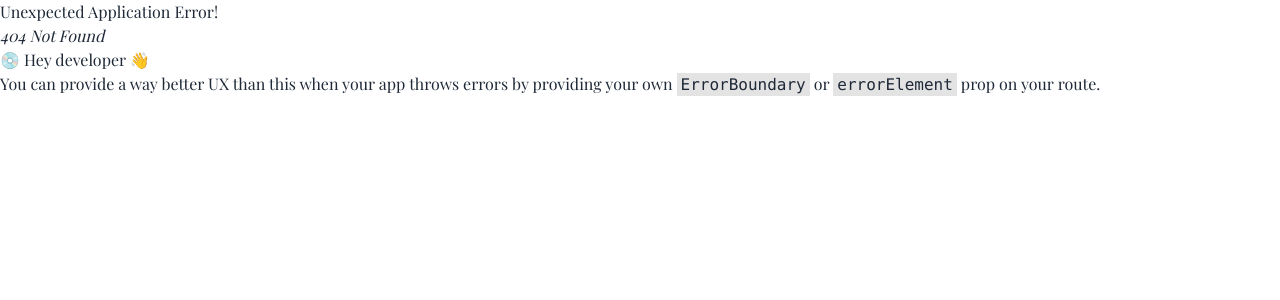
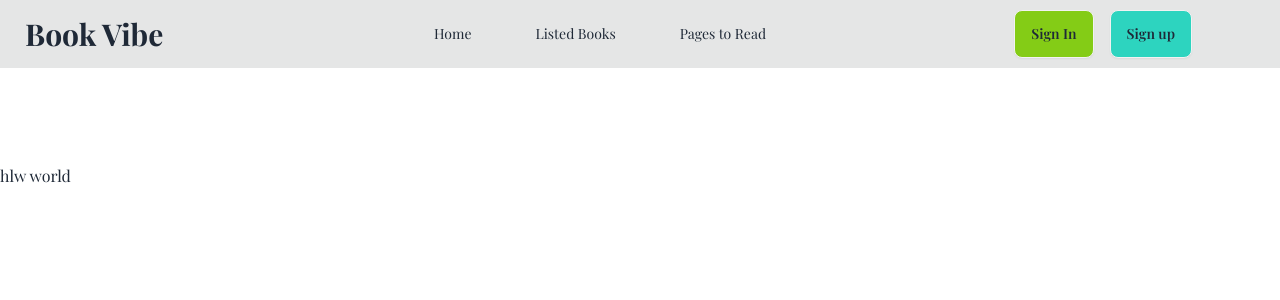
Before and after one commit to Abusayem99133/my-books-library, a React (Vite) app: page /Listed in a window 1280 px wide. Before the commit this address had no page. Shown: the top 300 px of the page. Built offline with nearby package versions, Linux system fonts and the light colour scheme; a web font is replaced by a local one.

Commit message:
banner section and book card section add to ui section

```diff
--- a/src/Components/Routes/Navbar.jsx
+++ b/src/Components/Routes/Navbar.jsx
@@ -1,4 +1,4 @@
-import { Link, NavLink } from "react-router-dom";
+import { Link } from "react-router-dom";
 
 const Navbar = () => {
   return (
@@ -26,10 +26,10 @@ const Navbar = () => {
             className="menu menu-sm dropdown-content mt-3 z-[1] p-2 shadow bg-base-100 rounded-box w-52"
           >
             <li>
-              <Link>Home</Link>
+              <Link to="/">Home</Link>
             </li>
             <li>
-              <Link>Listed Books</Link>
+              <Link to="/listed">Listed Books</Link>
             </li>
             <li>
               <Link>Pages to Read</Link>
@@ -41,10 +41,10 @@ const Navbar = () => {
       <div className="navbar-center hidden lg:flex">
         <ul className="menu space-x-8 menu-horizontal px-1">
           <li>
-            <Link>Home</Link>
+            <Link to="/">Home</Link>
           </li>
           <li>
-            <Link>Listed Books</Link>
+            <Link to="/listed">Listed Books</Link>
           </li>
           <li>
             <Link>Pages to Read</Link>
--- a/src/Components/Routes/Route.jsx
+++ b/src/Components/Routes/Route.jsx
@@ -2,21 +2,21 @@ import { createBrowserRouter } from "react-router-dom";
 // import Home from "../../Pages/Home/Banner";
 import MainLayouts from "../../Layouts/MainLayouts";
 import BookCards from "../../Pages/Home/BookCards/BookCards";
-// import Banner from "../../Pages/Home/Banner";
+import ListedBooks from "../../Pages/Home/ListedBooks";
 
 export const router = createBrowserRouter([
   {
     path: "/",
     element: <MainLayouts></MainLayouts>,
     children: [
-      //   {
-      //     path: "/",
-      //     element: <Banner></Banner>,
-      //   },
       {
         path: "/",
         element: <BookCards></BookCards>,
-        loader: () => fetch("books.json"),
+        loader: () => fetch("/books.json"),
+      },
+      {
+        path: "/Listed",
+        element: <ListedBooks></ListedBooks>,
       },
     ],
   },
--- a/src/Layouts/MainLayouts.jsx
+++ b/src/Layouts/MainLayouts.jsx
@@ -1,6 +1,7 @@
 import { Outlet } from "react-router-dom";
 
 import Navbar from "../Components/Routes/Navbar";
+// import ListedBooks from "../Pages/Home/ListedBooks";
 
 const MainLayouts = () => {
   return (
--- a/src/Pages/Home/BookCards/BookCards.jsx
+++ b/src/Pages/Home/BookCards/BookCards.jsx
@@ -1,19 +1,21 @@
 import { useLoaderData } from "react-router-dom";
 import Book from "./Book";
+import Banner from "../Banner";
 
 const BookCards = () => {
   const books = useLoaderData();
 
   // console.log(books);
   return (
-    <div className="mt-20">
-      <h1 className="text-5xl font-bold text-[#131313] text-center">
-        Book: {books.length}
-      </h1>
-      <div className="grid grid-cols-3 mt-6">
-        {books.map((book) => (
-          <Book key={book.id} book={book}></Book>
-        ))}
+    <div>
+      <Banner></Banner>
+      <div className="mt-20">
+        <h1 className="text-5xl font-bold text-[#131313] text-center">Book</h1>
+        <div className="grid grid-cols-3 mt-6">
+          {books.map((book) => (
+            <Book key={book.id} book={book}></Book>
+          ))}
+        </div>
       </div>
     </div>
   );
--- /dev/null
+++ b/src/Pages/Home/ListedBooks.jsx
@@ -0,0 +1,9 @@
+const ListedBooks = () => {
+  return (
+    <div>
+      <h1>hlw world</h1>
+    </div>
+  );
+};
+
+export default ListedBooks;
```
